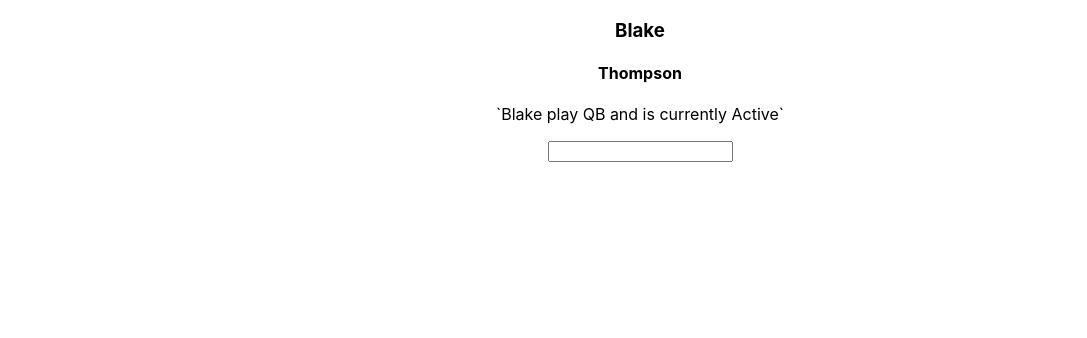
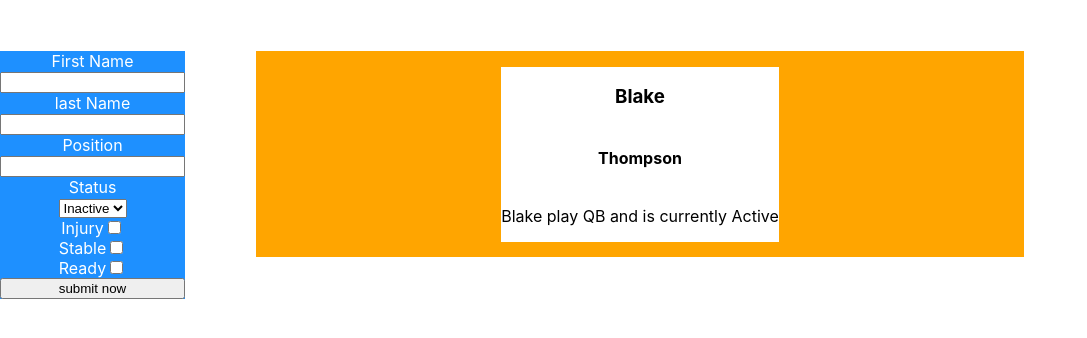
Before and after one commit to bloominstituteoftechnology/team-builder, a React (Create React App) app in the folder team-builder/: page / in a window 1280 px wide. Shown: the top 338 px of the page, without its empty margins (0-1087 px from the left). Built offline with nearby package versions, Linux system fonts and the light colour scheme.

Commit message:
completed mvp and some stretch

```diff
--- a/team-builder/package.json
+++ b/team-builder/package.json
@@ -6,9 +6,12 @@
     "@testing-library/jest-dom": "^4.2.4",
     "@testing-library/react": "^9.3.2",
     "@testing-library/user-event": "^7.1.2",
+    "bootstrap": "^4.4.1",
     "react": "^16.13.1",
     "react-dom": "^16.13.1",
-    "react-scripts": "3.4.1"
+    "react-scripts": "3.4.1",
+    "reactstrap": "^8.4.1",
+    "styled-components": "^5.1.0"
   },
   "scripts": {
     "start": "react-scripts start",
--- a/team-builder/src/App.js
+++ b/team-builder/src/App.js
@@ -1,4 +1,5 @@
 import React,{useState} from 'react';
+import styled from 'styled-components';
 import TeamList from './coponents/TeamList'
 import TeamForm from './coponents/TeamForm'
 import './App.css';
@@ -18,7 +19,13 @@ const initialValues = {
   fname: '',
   lname: '',
   position:'',
-  status: ''
+  status: 'Inactive',
+  tang: {
+    injury:false,
+    stable:false,
+    ready:false,
+
+  }
 }
 
 
@@ -32,8 +39,11 @@ const [members,setMembers]=useState(initialMembers)
 const [newMember,setNewMember]=useState(initialValues)
 
 
-const addMembers = ()=>{
-  setMembers([...members,newMember])}
+const addMembers = e=>{
+  e.preventDefault()
+  setMembers([...members,newMember])
+  setNewMember(initialValues)
+}
 
 const changeHandle = evt=>{
   const name = evt.target.name
@@ -41,19 +51,44 @@ const changeHandle = evt=>{
   setNewMember({...newMember,
     [name]:value}
     )
+
 }
+
+const ifChecked = evt=>{
+  const name = evt.target.name;
+  const value = evt.target.checked;
+  setNewMember({...newMember,
+  tang:{...newMember.tang,
+  [name]:value,}
+})
+
+}
+
+const Div = styled.div `
+  display:flex;
+
+  background:orange;
+  width:60%;
+  margin:4% auto;
+
+
+`
 
 
 
   return (
     <div className="App">
-
-        {members.map(member=>{
-         return <TeamList key={member.id} member={member} />
-        })}
+      <TeamForm newMember={newMember} addMember={addMembers} changeHandle={changeHandle} checked={ifChecked}  />
 
 
-      <TeamForm addMember={addMembers} changeHandle={changeHandle}  />
+        <Div>
+          {members.map(member=>{
+           return <TeamList key={member.id} member={member} />
+          })}
+        </Div>
+
+
+
 
 
 
--- a/team-builder/src/coponents/TeamForm.js
+++ b/team-builder/src/coponents/TeamForm.js
@@ -1,15 +1,71 @@
 import React from 'react'
+import styled from 'styled-components'
 
 export default function TeamForm(props) {
-    const {addMember, changeHandle} = props
+    const {addMember, changeHandle,newMember,checked} = props
+
+    const Form = styled.form `
+    display:flex;
+    flex-direction:column;
+    position:fixed;
+    background:dodgerblue;
+    color:white;
+
+
+    `
 
     return (
-        <form>
+        <Form>
             <label>
-                <input  type='text' onChange={changeHandle}/>
+                First Name
+                <br/>
+                <input value={newMember.fname} name='fname' type='text' onChange={changeHandle}/>
+            </label>
+
+            <label>
+                last Name
+                <br/>
+                <input value={newMember.lname} name='lname' type='text' onChange={changeHandle}/>
+            </label>
+
+            <label>
+                Position
+                <br/>
+                <input value={newMember.position} name='position' type='text' onChange={changeHandle}/>
+            </label>
+
+            <label>
+                Status
+                <br/>
+                <select name='status' value={newMember.status} onChange={changeHandle}>
+                    <option name='active'>Active</option>
+                    <option name='inactive'>Inactive</option>
+
+
+                </select>
             </label>
 
 
-        </form>
+
+               <label>
+                   Injury
+                    <input value={newMember.tang.injury} type='checkbox' name='injury' onChange={checked}/>
+               </label>
+
+               <label>
+                   Stable
+                    <input value={newMember.tang.stable} type='checkbox' name='stable' onChange={checked}/>
+               </label>
+
+               <label>
+                   Ready
+                    <input value={newMember.tang.ready} type='checkbox' name='ready' onChange={checked}/>
+               </label>
+
+
+            <button onClick={addMember}>submit now</button>
+
+
+        </Form>
     )
 }
--- a/team-builder/src/coponents/TeamList.js
+++ b/team-builder/src/coponents/TeamList.js
@@ -1,19 +1,27 @@
 import React from 'react'
+import styled from 'styled-components'
 
 export default function TeamList({ member }) {
 
-    console.log(member)
+    const Div = styled.div `
+    display:flex;
+    flex-direction:column;
+    background:white;
+    margin:2% auto;
+
+
+    `
 
 
     return (
-        <div>
+        <Div>
             <h3> {member.fname} </h3>
             <h4> {member.lname} </h4>
-            <p> `{member.fname} play {member.position} and is currently {member.status}` </p>
+            <p> {member.fname} play {member.position} and is currently {member.status} </p>
 
 
 
 
-        </div>
+        </Div>
     )
 }
```
Also changed, not shown: 1 other file (tests, documents, lock files or other folders).
